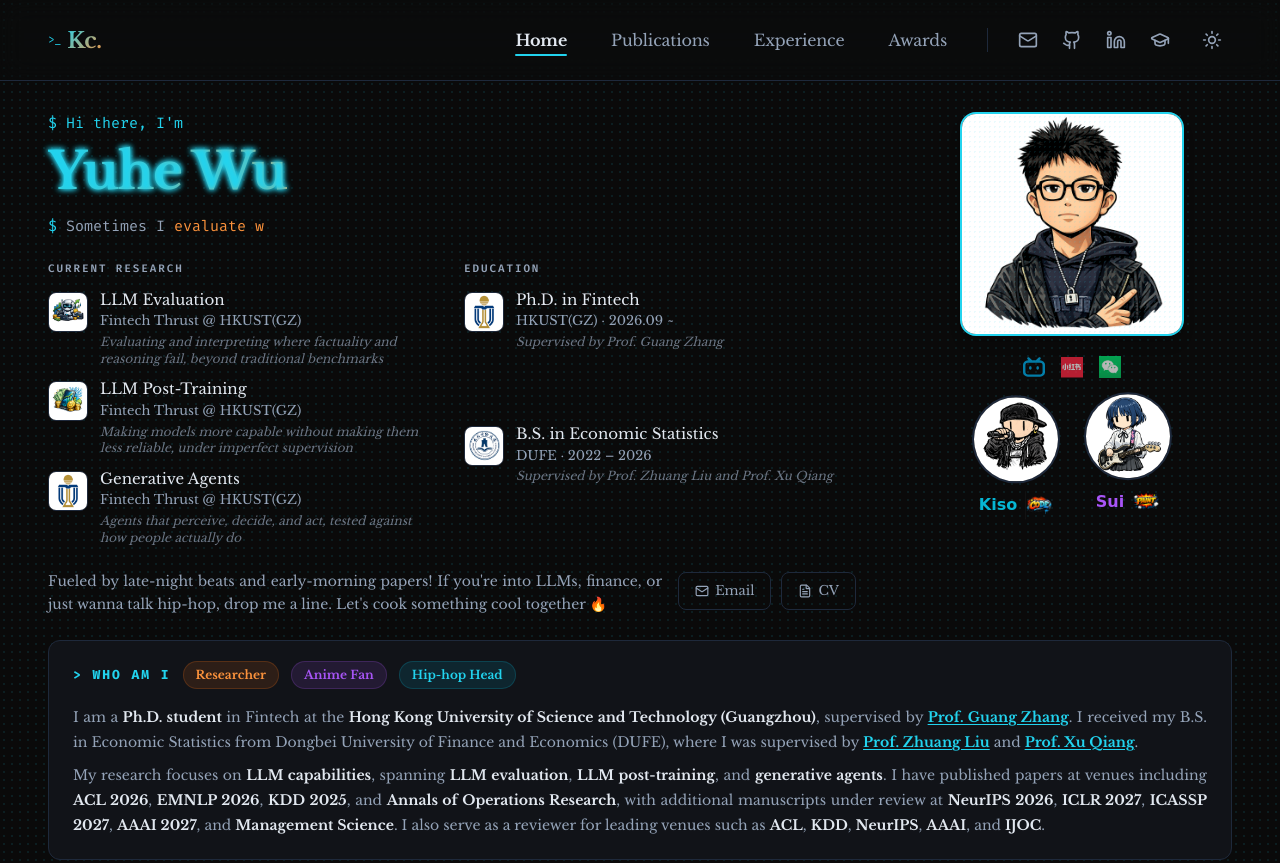
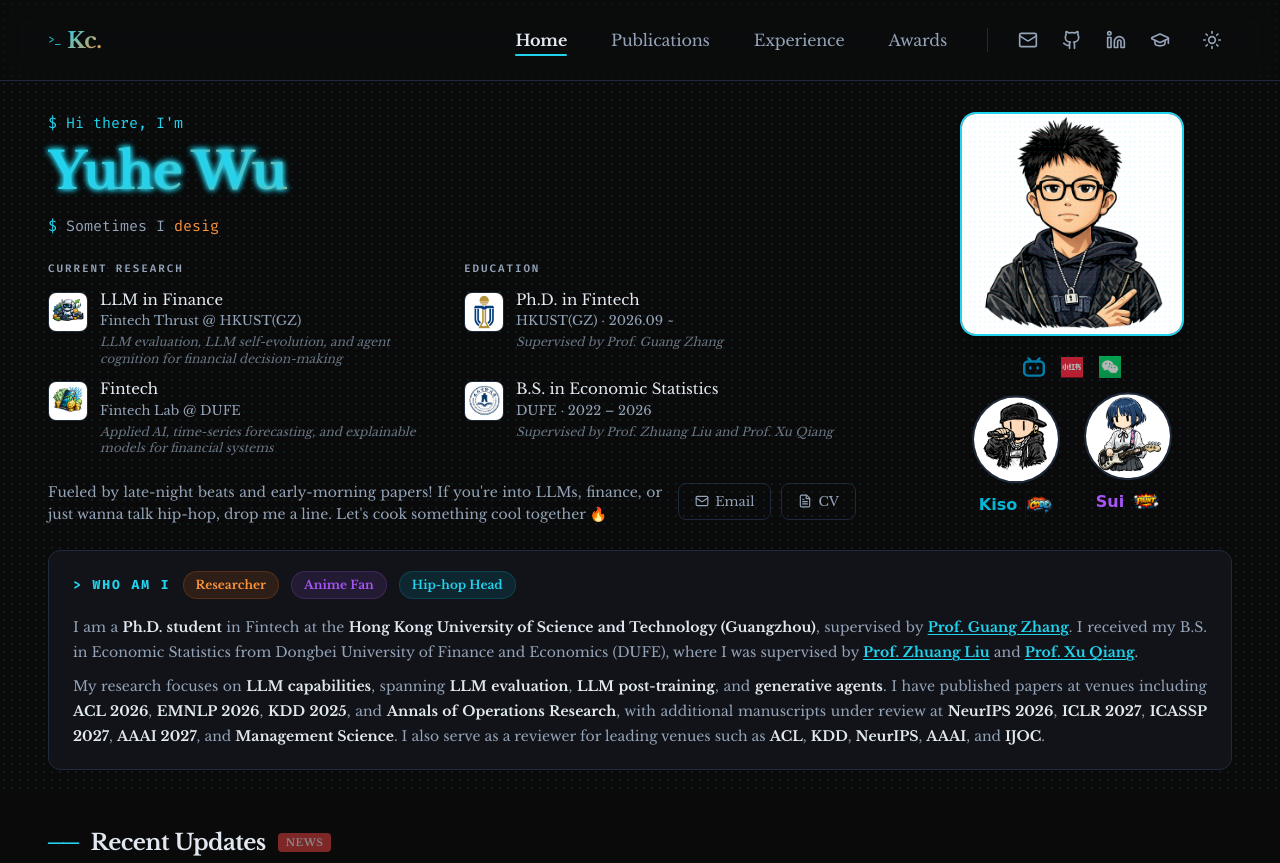
Before and after one commit to Kzczc/Kzczc.github.io, a Next.js app: page / in a window 1280 px wide. Shown: the top 863 px of the page. Built offline with nearby package versions, Linux system fonts and the light colour scheme; a web font is replaced by a local one.

Commit message:
update: AAAI 2027 Phase 2 and full author list; restore the two research cards and typing lines

```diff
--- a/src/data/profile.ts
+++ b/src/data/profile.ts
@@ -19,9 +19,9 @@ export const personalInfo = {
   avatar: "/images/my_picture.png",
   /** 打字机轮播文案 — 展示个人标签 */
   typewriterTexts: [
-    "evaluate where a language model fails, beyond a leaderboard",
-    "post-train models so the capability that was gained stays",
-    "build generative agents that can be tested against real people",
+    "understand how large language models reason and fail",
+    "design intelligent agents that transform financial research",
+    "advance computational approaches to social science",
   ],
   /** 一段有个人风格的 greeting */
   greeting:
@@ -32,21 +32,15 @@ export const personalInfo = {
 export const currentResearch = [
   {
     icon: "/images/llminfinance_logo.png",
-    title: "LLM Evaluation",
+    title: "LLM in Finance",
     subtitle: "Fintech Thrust @ HKUST(GZ)",
-    desc: "Evaluating and interpreting where factuality and reasoning fail, beyond traditional benchmarks",
+    desc: "LLM evaluation, LLM self-evolution, and agent cognition for financial decision-making",
   },
   {
     icon: "/images/fintech_logo.png",
-    title: "LLM Post-Training",
-    subtitle: "Fintech Thrust @ HKUST(GZ)",
-    desc: "Making models more capable without making them less reliable, under imperfect supervision",
-  },
-  {
-    icon: "/images/hkust_logo.png",
-    title: "Generative Agents",
-    subtitle: "Fintech Thrust @ HKUST(GZ)",
-    desc: "Agents that perceive, decide, and act, tested against how people actually do",
+    title: "Fintech",
+    subtitle: "Fintech Lab @ DUFE",
+    desc: "Applied AI, time-series forecasting, and explainable models for financial systems",
   },
 ];
 
@@ -446,10 +440,10 @@ export const selectedPublications = [
     venueType: "conference" as const,
     rating: "CCF A, CORE A*",
     title: "Spend Reasoning Where It Counts: Concise LLM Operations Research Modeling",
-    authors: "Yuhe Wu, Guang Zhang, et al.",
+    authors: "Yuhe Wu, Guangyu Wang, Jiatong Zhang, Rui Qian, Linmingxuan Li, Mingda Li, Yujie Chen, Jiaxin Liu, Xu Zihan, Shanding Han, Zixuan Yuan, Guang Zhang†",
     badges: ["First Author"],
     extraBadges: [] as string[],
-    status: "Under Review",
+    status: "Under Review (Phase 2)",
     statusColor: "blue" as const,
     thumbnail: "",
     links: {} as { paper?: string; code?: string; project?: string; poster?: string; website?: string },
```
